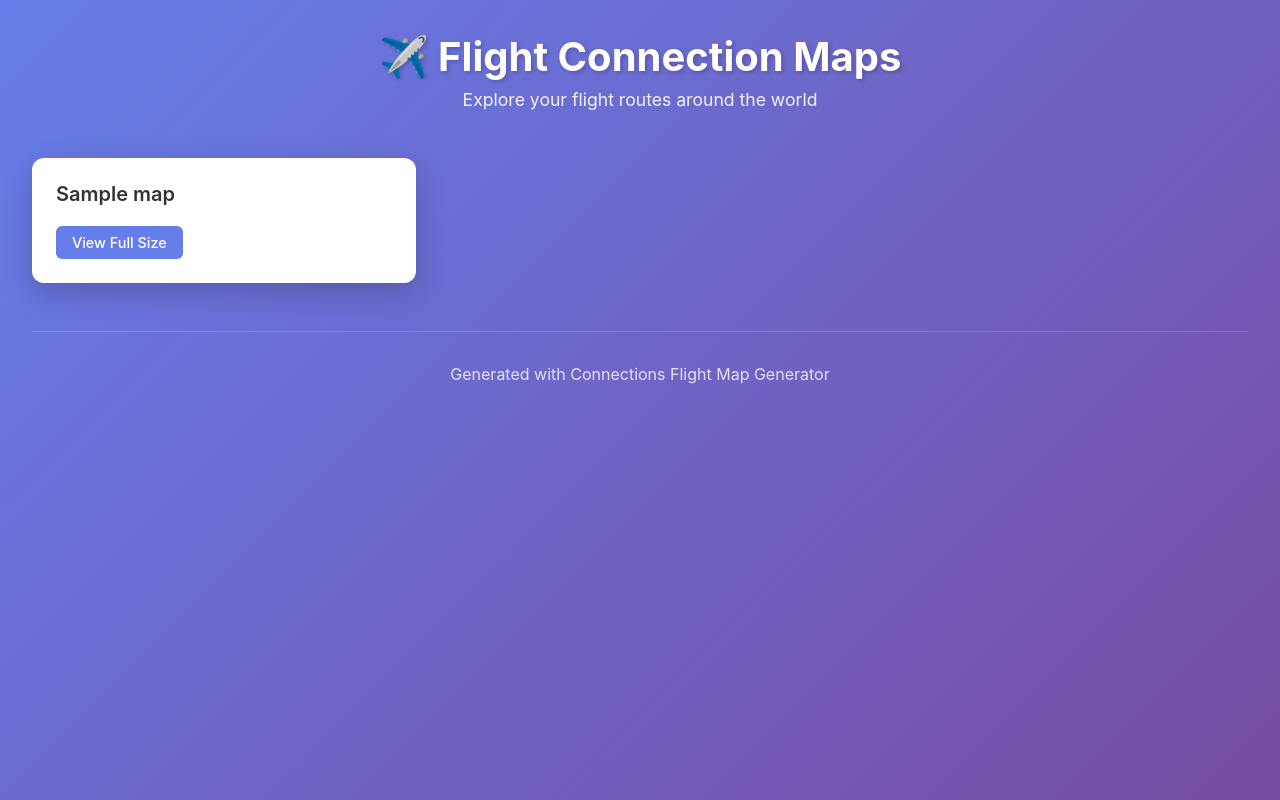
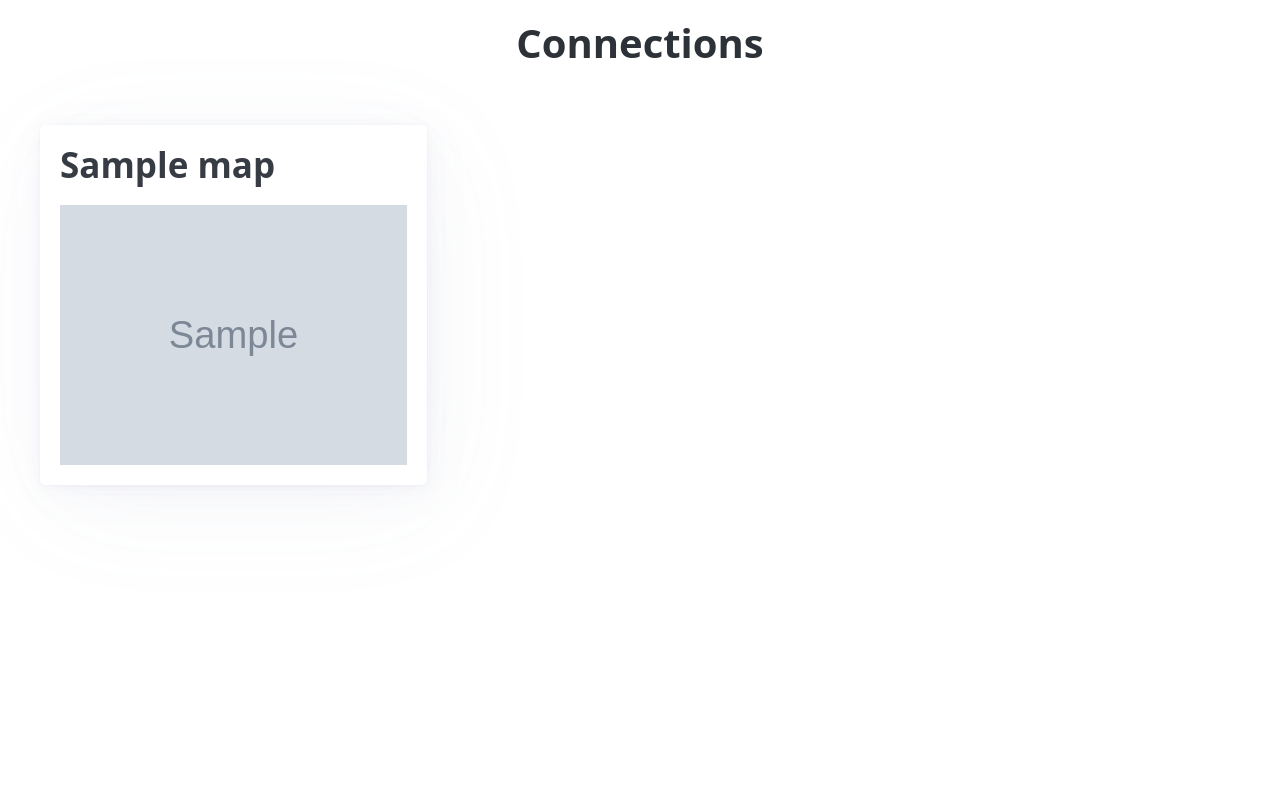
Before and after one commit to layertwo/connections, a Python web app: template src/connections/templates/index.html.j2 in a window 1280 px wide. Run offline with Jinja, Linux system fonts and the light colour scheme; the template is opened without the code that fills it: most values are stand-ins (such as "Sample title", 1, 10 or a date in 2020); grey boxes marked "Sample" are stand-in pictures; some libraries are stand-ins or nearby versions.

Commit message:
feat: add pico styling and thumbnails (#130)

```diff
--- a/src/connections/batch.py
+++ b/src/connections/batch.py
@@ -87,8 +87,8 @@ class BatchProcessor:
         output_filename = f"{title}.png"
         output_path = self.output_dir / output_filename
 
-        # Create and save map
+        # Create and save map with thumbnail
         fm = FlightMap(flights=flights, title=title)
-        fm.save(filename=str(output_path))
+        fm.save_with_thumbnail(filename=str(output_path))
 
         return str(output_path)
--- a/src/connections/templates/index.html.j2
+++ b/src/connections/templates/index.html.j2
@@ -1,202 +1,64 @@
 <!DOCTYPE html>
 <html lang="en">
 <head>
-    <meta charset="UTF-8">
-    <meta name="viewport" content="width=device-width, initial-scale=1.0">
-    <title>Flight Connection Maps</title>
+    <meta charset="utf-8">
+    <meta name="viewport" content="width=device-width, initial-scale=1">
+    <meta name="color-scheme" content="light dark">
+    <title>Connections</title>
+    <link rel="stylesheet" href="https://cdn.jsdelivr.net/npm/@picocss/pico@2/css/pico.min.css">
     <style>
-        * {
-            margin: 0;
-            padding: 0;
-            box-sizing: border-box;
+        header {
+            text-align: center;
         }
 
-        body {
-            font-family: -apple-system, BlinkMacSystemFont, 'Segoe UI', Roboto, Oxygen, Ubuntu, Cantarell, sans-serif;
-            background: linear-gradient(135deg, #667eea 0%, #764ba2 100%);
-            min-height: 100vh;
-            padding: 2rem;
-        }
-
-        .container {
-            max-width: 1400px;
-            margin: 0 auto;
-        }
-
-        header {
-            text-align: center;
-            color: white;
-            margin-bottom: 3rem;
-        }
-
-        h1 {
-            font-size: 2.5rem;
-            font-weight: 700;
-            margin-bottom: 0.5rem;
-            text-shadow: 2px 2px 4px rgba(0, 0, 0, 0.2);
-        }
-
-        .subtitle {
-            font-size: 1.1rem;
-            opacity: 0.9;
-        }
-
-        .maps-grid {
-            display: grid;
-            grid-template-columns: repeat(auto-fill, minmax(350px, 1fr));
-            gap: 2rem;
-            margin-bottom: 2rem;
-        }
-
-        .map-card {
-            background: white;
-            border-radius: 12px;
-            overflow: hidden;
-            box-shadow: 0 10px 30px rgba(0, 0, 0, 0.2);
-            transition: transform 0.3s ease, box-shadow 0.3s ease;
-        }
-
-        .map-card:hover {
-            transform: translateY(-5px);
-            box-shadow: 0 15px 40px rgba(0, 0, 0, 0.3);
+        .grid {
+            grid-template-columns: repeat(3, 1fr);
         }
 
         .map-thumbnail {
-            position: relative;
+            display: block;
             width: 100%;
-            padding-top: 56.25%; /* 16:9 aspect ratio */
             overflow: hidden;
-            background: #f0f0f0;
+            background: var(--pico-muted-color);
         }
 
         .map-thumbnail img {
-            position: absolute;
-            top: 0;
-            left: 0;
+            display: block;
             width: 100%;
-            height: 100%;
-            object-fit: cover;
+            height: auto;
             transition: transform 0.3s ease;
-        }
-
-        .map-card:hover .map-thumbnail img {
-            transform: scale(1.05);
-        }
-
-        .map-info {
-            padding: 1.5rem;
-        }
-
-        .map-title {
-            font-size: 1.25rem;
-            font-weight: 600;
-            color: #333;
-            margin-bottom: 0.5rem;
-            word-wrap: break-word;
-        }
-
-        .map-link {
-            display: inline-block;
-            margin-top: 0.75rem;
-            padding: 0.5rem 1rem;
-            background: #667eea;
-            color: white;
-            text-decoration: none;
-            border-radius: 6px;
-            font-size: 0.9rem;
-            font-weight: 500;
-            transition: background 0.3s ease;
-        }
-
-        .map-link:hover {
-            background: #5568d3;
         }
 
         .empty-state {
             text-align: center;
-            color: white;
             padding: 4rem 2rem;
         }
 
-        .empty-state h2 {
-            font-size: 1.5rem;
-            margin-bottom: 1rem;
-        }
-
-        footer {
-            text-align: center;
-            color: white;
-            margin-top: 3rem;
-            padding-top: 2rem;
-            border-top: 1px solid rgba(255, 255, 255, 0.2);
-            opacity: 0.8;
-        }
-
-        @media (max-width: 768px) {
-            body {
-                padding: 1rem;
-            }
-
-            h1 {
-                font-size: 2rem;
-            }
-
-            .maps-grid {
-                grid-template-columns: 1fr;
-                gap: 1.5rem;
-            }
-        }
-
-        @media (max-width: 480px) {
-            h1 {
-                font-size: 1.5rem;
-            }
-
-            .subtitle {
-                font-size: 1rem;
-            }
-
-            .map-info {
-                padding: 1rem;
-            }
-
-            .map-title {
-                font-size: 1.1rem;
-            }
-        }
     </style>
 </head>
 <body>
-    <div class="container">
-        <header>
-            <h1>✈️ Flight Connection Maps</h1>
-            <p class="subtitle">Explore your flight routes around the world</p>
-        </header>
+    <header>
+        <h1>Connections</h1>
+    </header>
 
+    <main class="container">
         {% if maps %}
-        <div class="maps-grid">
+        <div class="grid">
             {% for map in maps %}
-            <div class="map-card">
+            <article>
+                <h2>{{ map.title }}</h2>
                 <a href="{{ map.relative_path }}" class="map-thumbnail">
-                    <img src="{{ map.relative_path }}" alt="{{ map.title }}" loading="lazy">
+                    <img src="{{ map.thumbnail_path or map.relative_path }}" alt="{{ map.title }}" loading="lazy">
                 </a>
-                <div class="map-info">
-                    <h2 class="map-title">{{ map.title }}</h2>
-                    <a href="{{ map.relative_path }}" class="map-link" target="_blank">View Full Size</a>
-                </div>
-            </div>
+            </article>
             {% endfor %}
         </div>
         {% else %}
         <div class="empty-state">
             <h2>No flight maps found</h2>
-            <p>Add some flight data to generate your first map!</p>
         </div>
         {% endif %}
 
-        <footer>
-            <p>Generated with Connections Flight Map Generator</p>
-        </footer>
-    </div>
+    </main>
 </body>
 </html>
```
Also changed, not shown: src/connections/index.py (+15 -1 lines), src/connections/map.py (+55 -9 lines), tests/test_index.py (+84 -0 lines), tests/test_map.py (+54 -0 lines), tests/test_model.py (+8 -0 lines).
